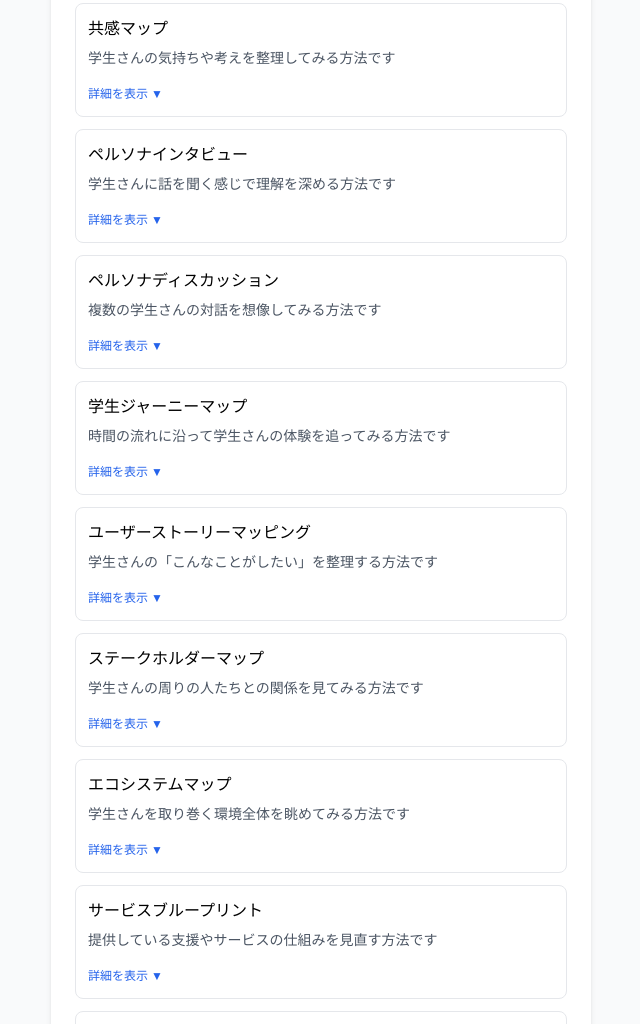
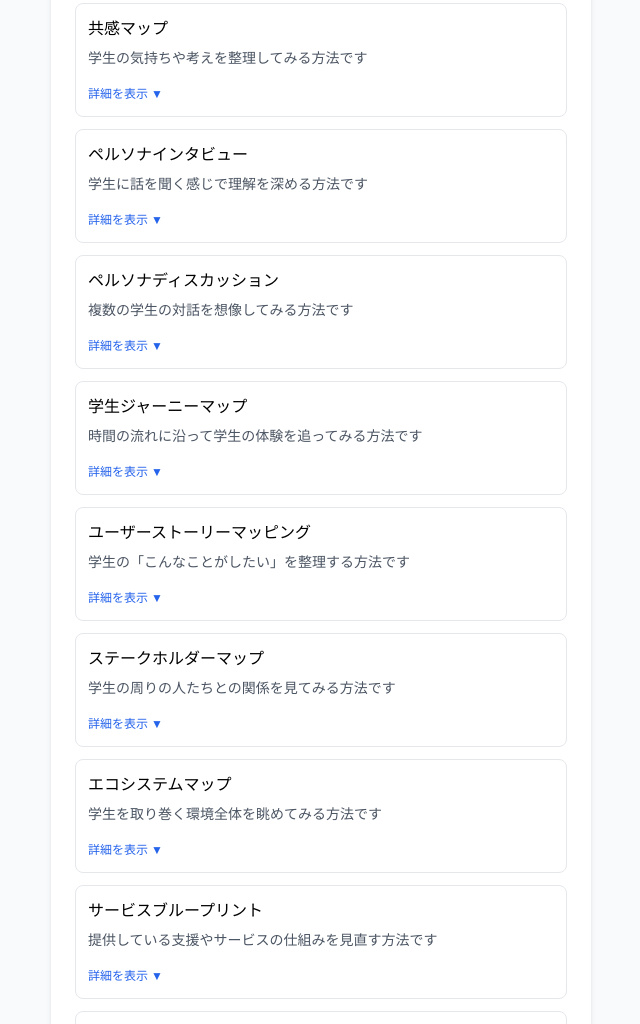
Before and after one commit to HirokiOshiro/support_design_prompt_generator, a plain HTML site: page index.html in a window 1280 px wide. Shown: the part 1793-2817 px from the top of the page, without its empty margins (37-677 px from the left). Drawn offline with nearby package versions, Linux system fonts and the light colour scheme.

Commit message:
Update descriptions to remove honorifics for students
学生さん→学生

```diff
--- a/index.html
+++ b/index.html
@@ -1502,7 +1502,7 @@
             {
                 id: 'empathy_map',
                 name: '共感マップ',
-                description: '学生さんの気持ちや考えを整理してみる方法です',
+                description: '学生の気持ちや考えを整理してみる方法です',
                 applicationScenarios: [
                     '学生の感情的ニーズを深く理解したい場合',
                     '認知的負荷や心理的課題を把握したい場合',
@@ -1520,7 +1520,7 @@
             {
                 id: 'persona_interview',
                 name: 'ペルソナインタビュー',
-                description: '学生さんに話を聞く感じで理解を深める方法です',
+                description: '学生に話を聞く感じで理解を深める方法です',
                 applicationScenarios: [
                     '個別の学習課題や悩みを深く理解したい場合',
                     '学生の内面的動機や価値観を探りたい場合',
@@ -1538,7 +1538,7 @@
             {
                 id: 'persona_discussion',
                 name: 'ペルソナディスカッション',
-                description: '複数の学生さんの対話を想像してみる方法です',
+                description: '複数の学生の対話を想像してみる方法です',
                 applicationScenarios: [
                     '異なる背景の学生間の相互理解を促進したい場合',
                     '多様な視点から課題解決策を検討したい場合',
@@ -1556,7 +1556,7 @@
             {
                 id: 'student_journey',
                 name: '学生ジャーニーマップ',
-                description: '時間の流れに沿って学生さんの体験を追ってみる方法です',
+                description: '時間の流れに沿って学生の体験を追ってみる方法です',
                 applicationScenarios: [
                     '学習プロセス全体での課題を把握したい場合',
                     '時期別の支援ニーズを明確化したい場合',
@@ -1574,7 +1574,7 @@
             {
                 id: 'user_story_mapping',
                 name: 'ユーザーストーリーマッピング',
-                description: '学生さんの「こんなことがしたい」を整理する方法です',
+                description: '学生の「こんなことがしたい」を整理する方法です',
                 applicationScenarios: [
                     '学生の多様な学習ニーズを体系的に整理したい場合',
                     '学習体験の価値と優先順位を明確化したい場合',
@@ -1592,7 +1592,7 @@
             {
                 id: 'stakeholder_map',
                 name: 'ステークホルダーマップ',
-                description: '学生さんの周りの人たちとの関係を見てみる方法です',
+                description: '学生の周りの人たちとの関係を見てみる方法です',
                 applicationScenarios: [
                     '学生に影響を与える関係者を体系的に把握したい場合',
                     '各ステークホルダーの関心度や影響力を分析したい場合',
@@ -1610,7 +1610,7 @@
             {
                 id: 'ecosystem_map',
                 name: 'エコシステムマップ',
-                description: '学生さんを取り巻く環境全体を眺めてみる方法です',
+                description: '学生を取り巻く環境全体を眺めてみる方法です',
                 applicationScenarios: [
                     '学生の置かれている環境全体を把握したい場合',
                     '関係者間の連携を強化したい場合',
```
